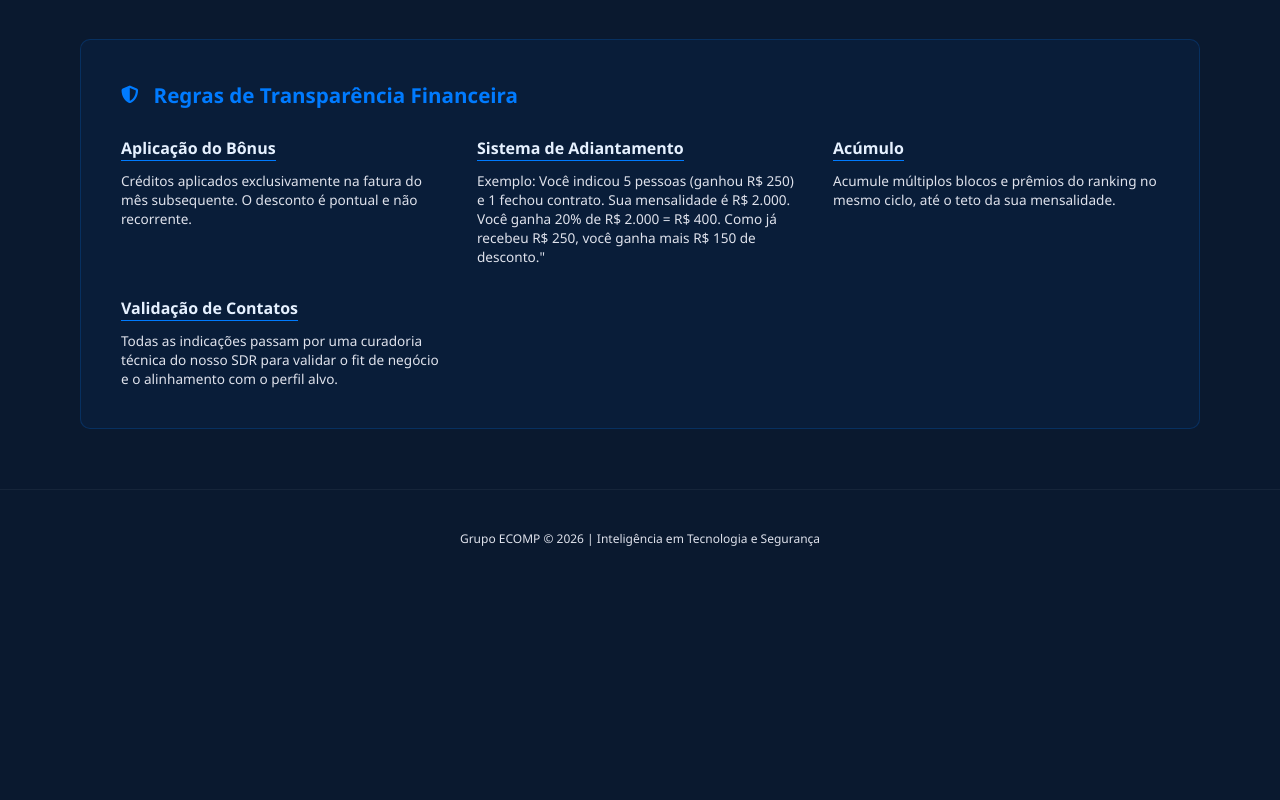
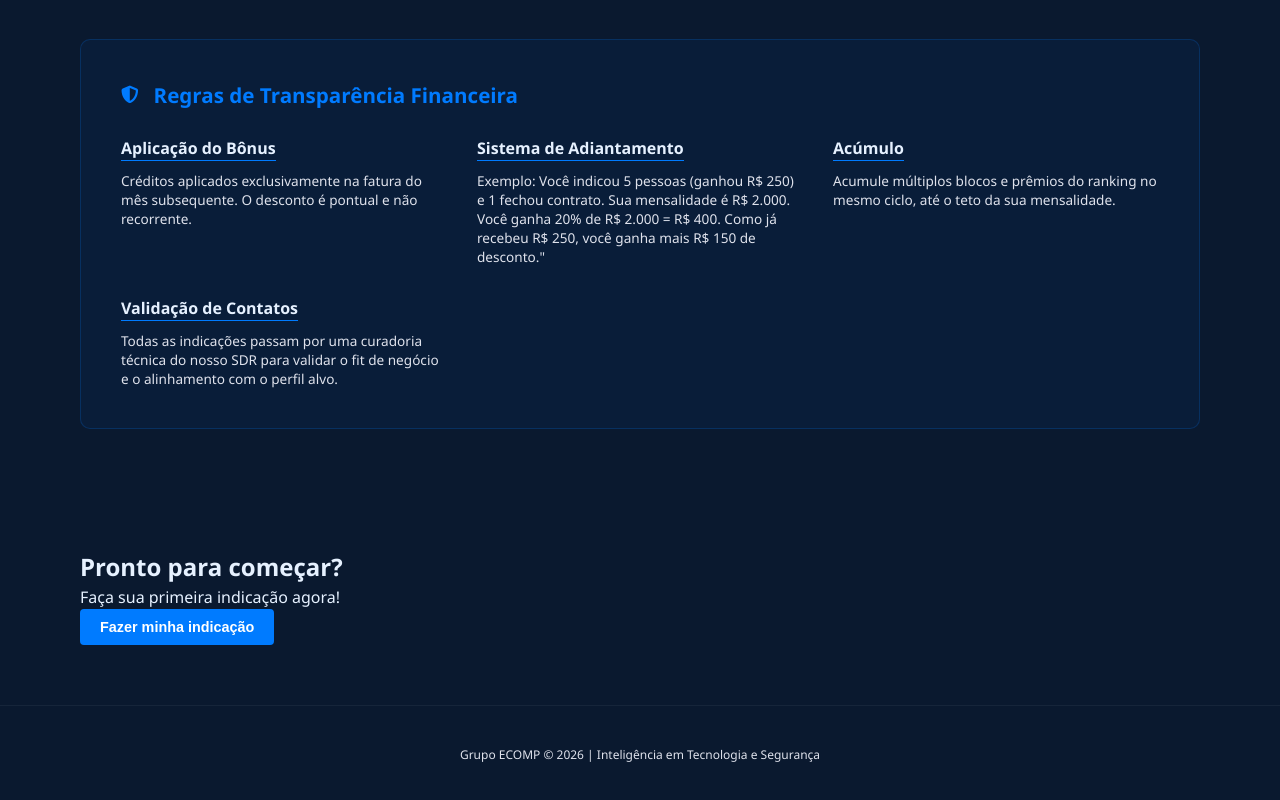
Before and after one commit to is-wenderson/indicacoes_ecomp_2026, a plain HTML site: page index.html in a window 1280 px wide. Shown: the part 1879-2679 px from the top of the page. Before the commit the page ends 2467 px from the top, so only its background shows below. Drawn offline with Linux system fonts and the light colour scheme.

Commit message:
Add call-to-action section for indication
Added a new call-to-action section for making an indication.

```diff
--- a/index.html
+++ b/index.html
@@ -152,7 +152,15 @@
             </div>
         </div>
     </section>
-
+    <section class="footer-cta section">
+    <div class="container">
+        <div class="cta-box">
+            <h2>Pronto para começar?</h2>
+            <p>Faça sua primeira indicação agora! </p>
+            <button class="btn-primary" onclick="sendWhatsApp('geral')">Fazer minha indicação</button>
+        </div>
+    </div>
+    </section>
     <footer>
         <div class="container footer-content">
             <p>Grupo ECOMP &copy; 2026 | Inteligência em Tecnologia e Segurança</p>
```
